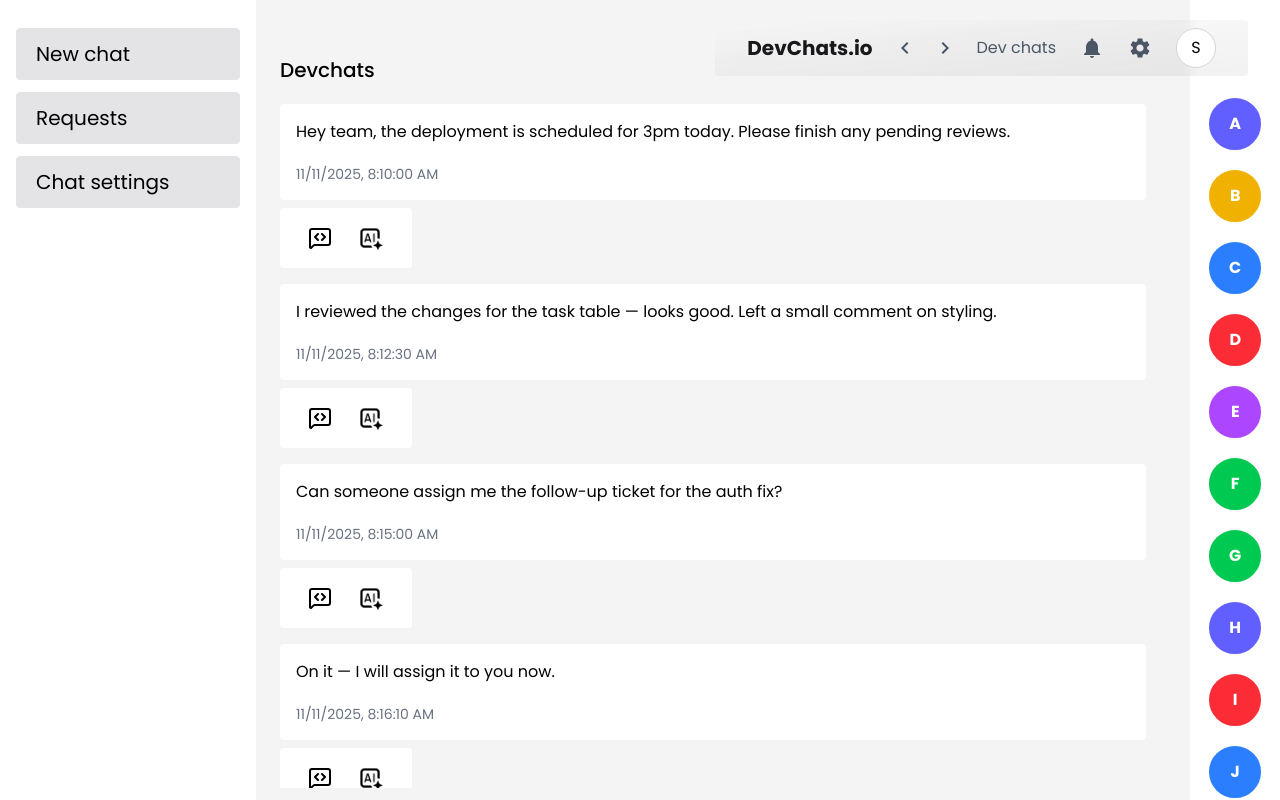
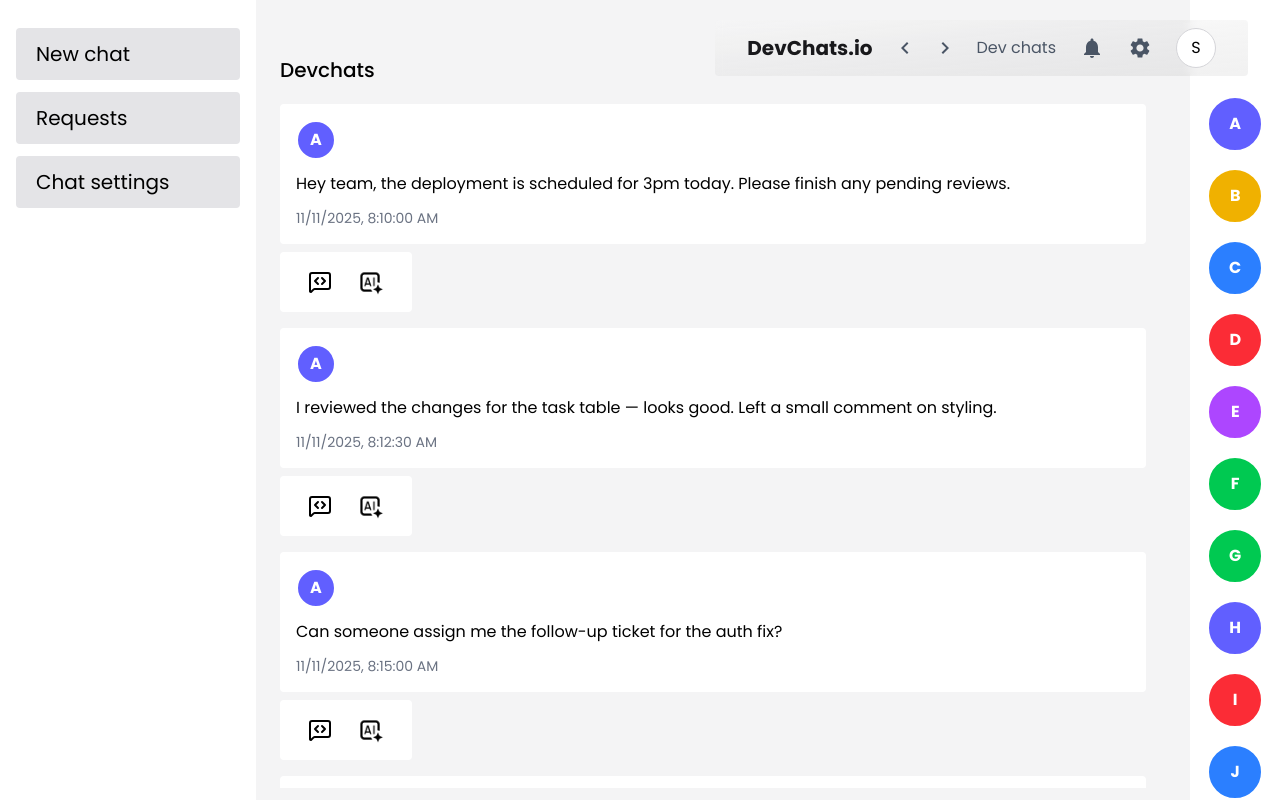
Before and after one commit to abhijithes/devchat-frontend, a React (Vite) app: page /chat in a window 1280 px wide. Built offline with nearby package versions, Linux system fonts and the light colour scheme; no server answers; sample sign-in values are in the browser's storage.

Commit message:
user-icons-added

```diff
--- a/src/components/chats/MessageBox.tsx
+++ b/src/components/chats/MessageBox.tsx
@@ -1,13 +1,16 @@
 import { MessageSquareCode } from "lucide-react";
 import { AiIcon } from "../../constant/icons";
 import type { Message } from "../../constant/messages";
+import UserIcon from "../userIcon/usericon";
+import usersIcons from "../../constant/usersIcons";
 
 const MessageBox = (message: Message) => {
   return (
     <div key={message._id} className="w-full mb-4">
-      <div className="bg-white p-4 rounded hover:bg-blue-50 transition-transform ">
+      <div className="bg-white p-4 flex gap-3 flex-col rounded hover:bg-blue-50 transition-transform ">
+        <UserIcon user={usersIcons[0]} />
         <p className="text-black">{message.content}</p>
-        <span className="text-sm text-gray-500 mt-5 block">
+        <span className="text-sm text-gray-500 block">
           {new Date(message.createdAt).toLocaleString()}
         </span>
       </div>
```
